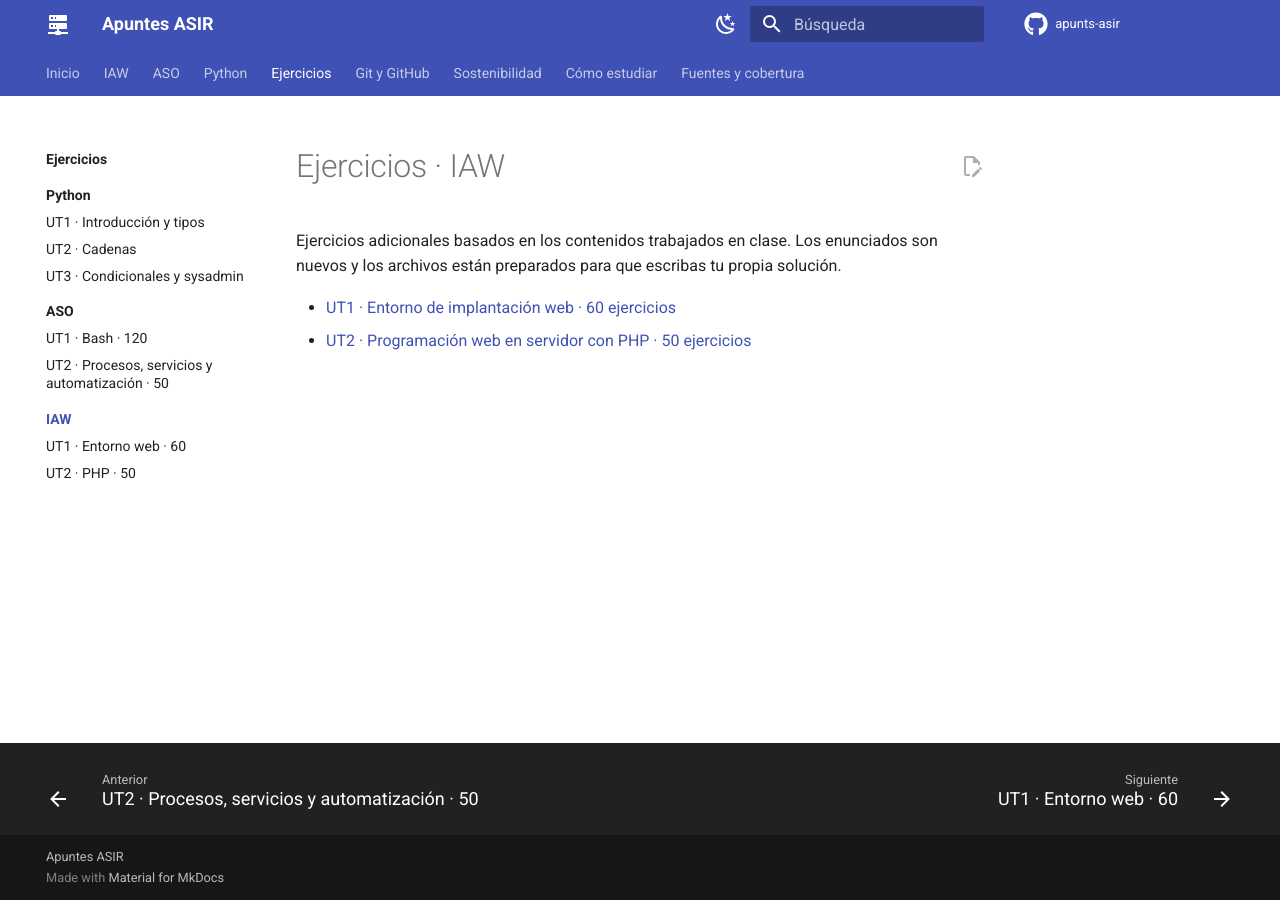
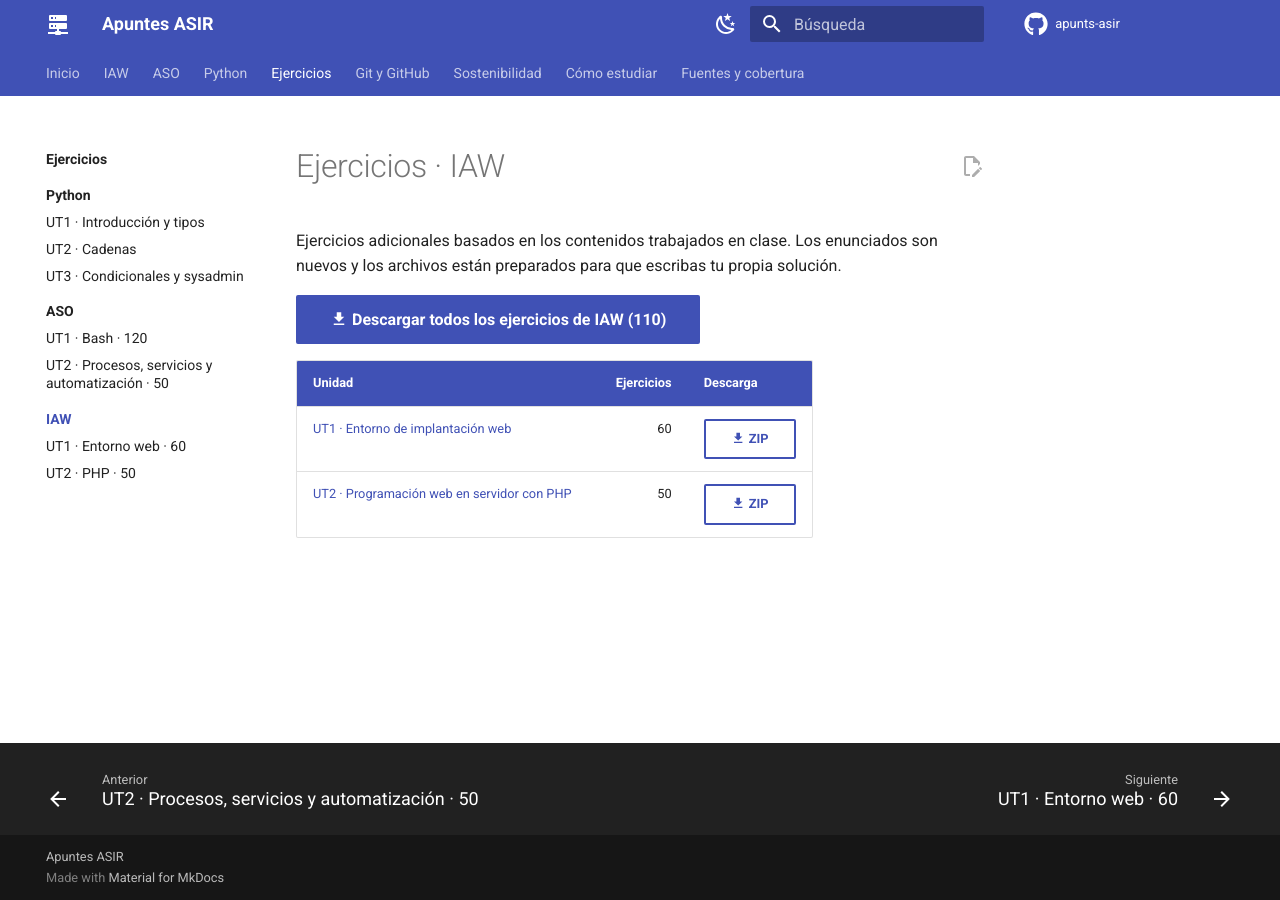
Before and after one commit to jossanmar9/apunts-asir, an MkDocs documentation site: the page built from docs/ejercicios/iaw/index.md, in a window 1280 px wide. Built offline with MkDocs 1.6.1 and Material for MkDocs 9.7.7, drawn with Linux system fonts in a browser that asks for light colours; comment, search, counter and statistics services are not loaded.

Commit message:
Añadir descargas ZIP de IAW

```diff
--- a/docs/ejercicios/iaw/index.md
+++ b/docs/ejercicios/iaw/index.md
@@ -2,5 +2,9 @@
 
 Ejercicios adicionales basados en los contenidos trabajados en clase. Los enunciados son nuevos y los archivos están preparados para que escribas tu propia solución.
 
-- [UT1 · Entorno de implantación web · 60 ejercicios](ut1.md)
-- [UT2 · Programación web en servidor con PHP · 50 ejercicios](ut2.md)
+[:material-download: Descargar todos los ejercicios de IAW (110)](../descargas/iaw-todos.zip){ .md-button .md-button--primary }
+
+| Unidad | Ejercicios | Descarga |
+| --- | ---: | --- |
+| [UT1 · Entorno de implantación web](ut1.md) | 60 | [:material-download: ZIP](../descargas/iaw-ut1.zip){ .md-button } |
+| [UT2 · Programación web en servidor con PHP](ut2.md) | 50 | [:material-download: ZIP](../descargas/iaw-ut2.zip){ .md-button } |
```
